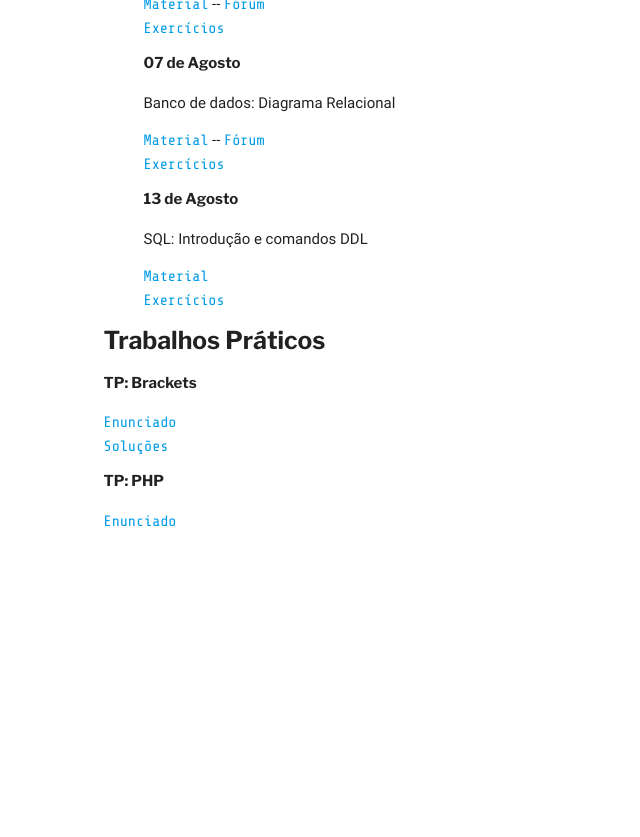
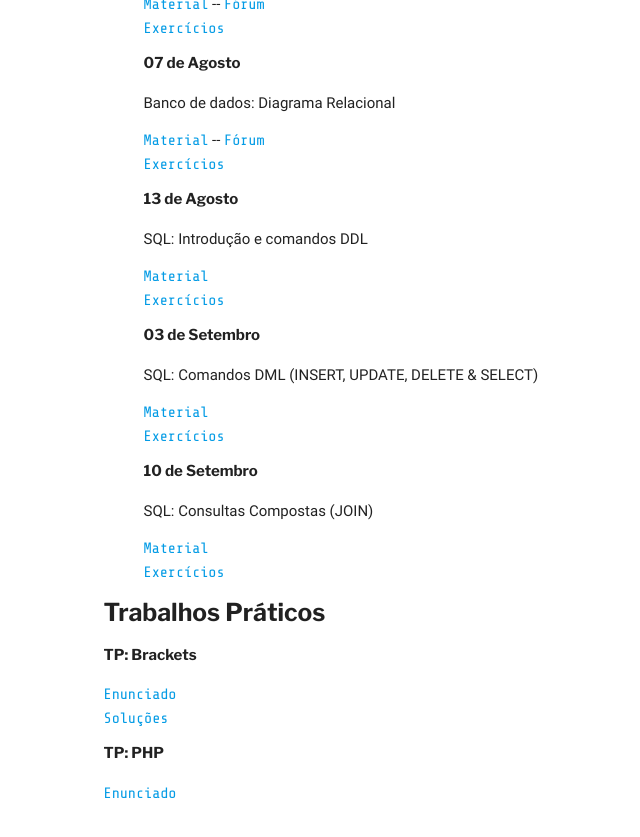
Before and after one commit to COLTEC-DAW/coltec-daw.github.io, a Jekyll site: the page built from classes.html, in a window 1280 px wide and 900 px high, scrolled down 2734 px. Shown: the top 837 px of the window, without its empty margins (165-805 px from the left). Built offline with Jekyll 4.4.1, drawn with Linux system fonts in a browser that asks for light colours; some web fonts are replaced; before the commit the page ends 3362 px from its top, so only the background shows below that.

Commit message:
SQL class update

```diff
--- a/classes.html
+++ b/classes.html
@@ -155,6 +155,22 @@ layout: default
             <li><a href="https://github.com/COLTEC-DAW/E10-Banco-de-dados">Exercícios</a></li>
         </ul>
     </dd>
+    <dd>
+        <h6>03 de Setembro</h6>
+        <p>SQL: Comandos DML (INSERT, UPDATE, DELETE &amp; SELECT)</p>
+        <ul>
+            <li><a href="https://jemaf.gitbooks.io/daw/database/sql-select.html">Material</a></li>
+            <li><a href="https://github.com/COLTEC-DAW/E10-Banco-de-dados#inserindo-novos-registros">Exercícios</a></li>
+        </ul>
+    </dd>
+    <dd>
+        <h6>10 de Setembro</h6>
+        <p>SQL: Consultas Compostas (JOIN)</p>
+        <ul>
+            <li><a href="https://jemaf.gitbooks.io/daw/database/sql-join.html">Material</a></li>
+            <li><a href="https://github.com/COLTEC-DAW/E10-Banco-de-dados#realizando-consultas-no-sgbd">Exercícios</a></li>
+        </ul>
+    </dd>
 </dl>
 
 <h5>Trabalhos Práticos</h5>
```
